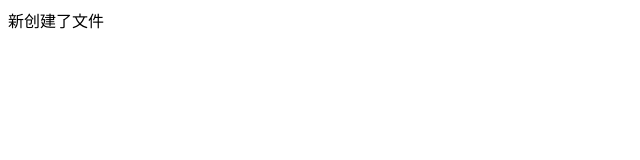
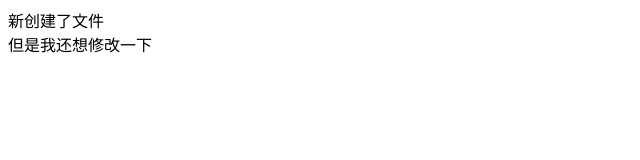
Before and after one commit to anerjun/project-01, a plain HTML site: page index.html in a window 1280 px wide. Shown: the whole page, without its empty margins (0-640 px from the left). Drawn offline with Linux system fonts and the light colour scheme.

Commit message:
我又修改了index.html文件

```diff
--- a/index.html
+++ b/index.html
@@ -1,12 +1,16 @@
 <!DOCTYPE html>
 <html lang="en">
+
 <head>
     <meta charset="UTF-8">
     <meta http-equiv="X-UA-Compatible" content="IE=edge">
     <meta name="viewport" content="width=device-width, initial-scale=1.0">
     <title>Document</title>
 </head>
+
 <body>
     <div>新创建了文件</div>
+    <div>但是我还想修改一下</div>
 </body>
+
 </html>
```
